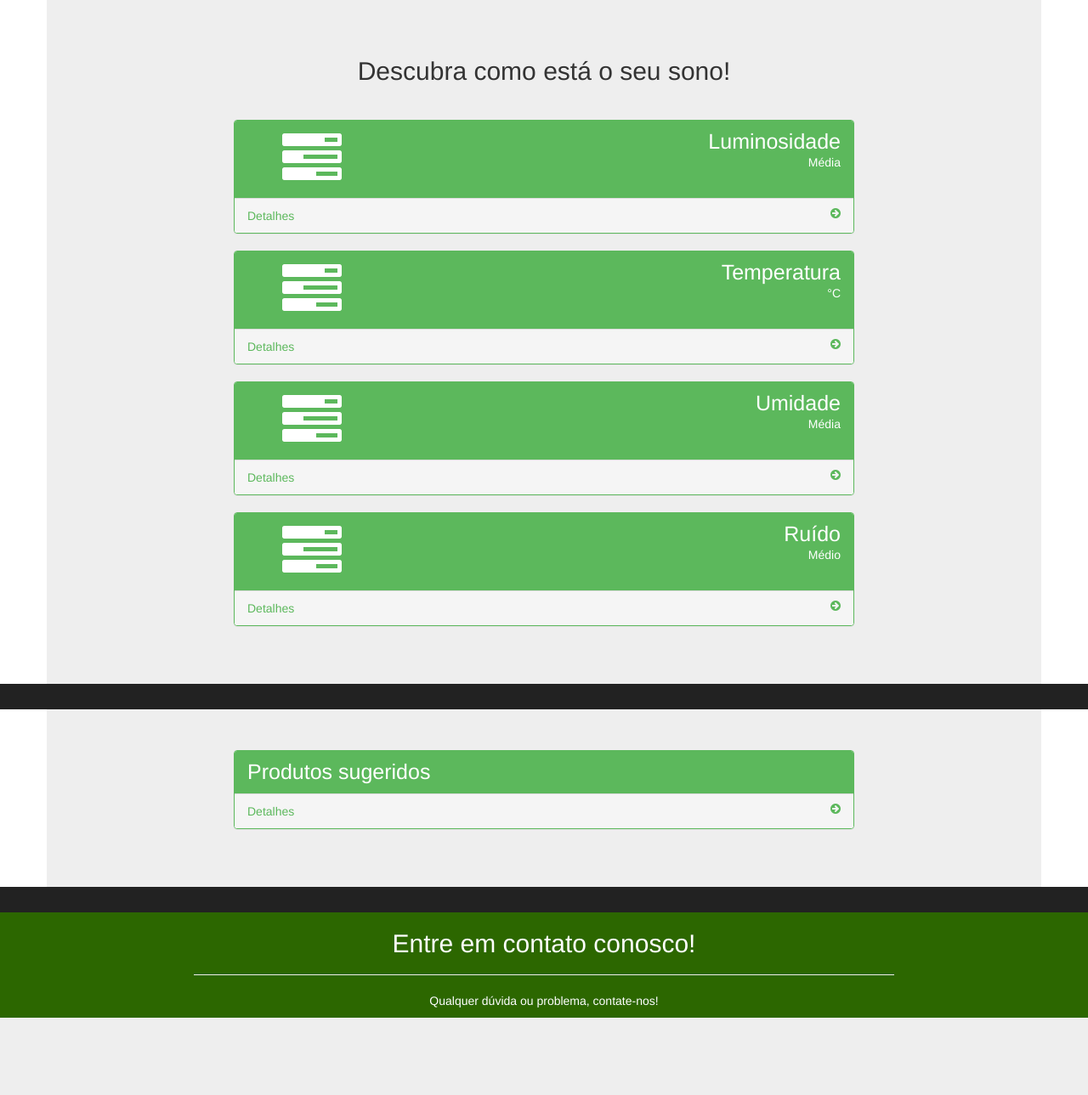
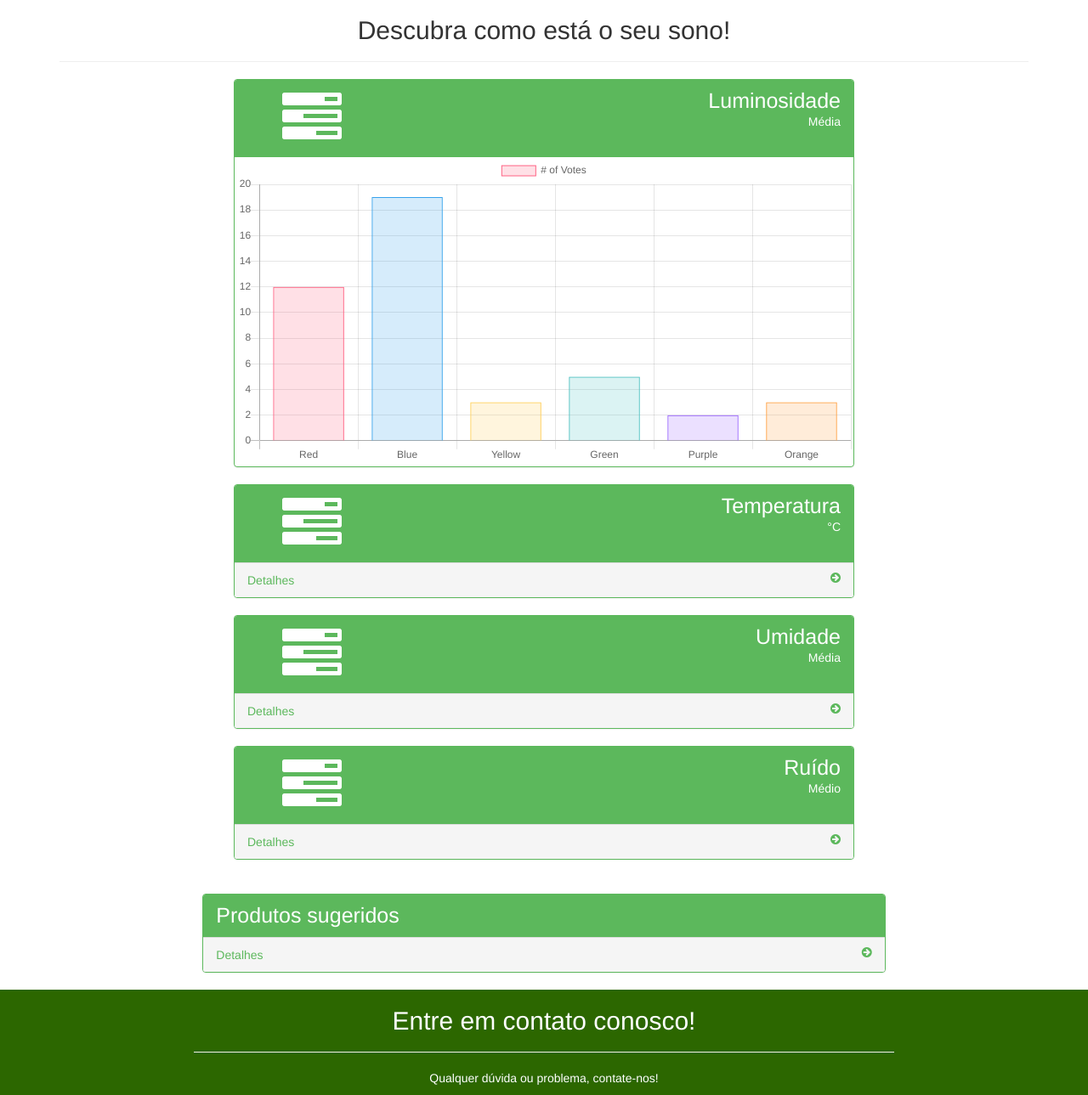
Before and after one commit to sacul43/LabSoft2, a Django app: page /mobileApp/home in a window 1280 px wide. Shown: the part 51-1340 px from the top of the page at 85% size. Before the commit the page ends 1249 px from the top, so only its background shows below. Run offline with Django 3.2, Linux system fonts and the light colour scheme; parts of the project's set-up code (start-up, migrations or seed data) failed here and were passed over; some libraries are stand-ins or nearby versions.

Commit message:
Grafico de testes

```diff
--- a/SmartSleep/mobileApp/views.py
+++ b/SmartSleep/mobileApp/views.py
@@ -13,7 +13,7 @@ def login(request):
         username = request.POST['username']
         password = request.POST['password']
 
-        r = requests.post("http://104.236.90.130:8000/restAPI/login", data={"username" : username, "password" : password})
+        r = requests.post("http://127.0.0.1:8000/restAPI/login", data={"username" : username, "password" : password})
 
         r = r.json()
 
--- a/SmartSleep/static/css/mainPage.css
+++ b/SmartSleep/static/css/mainPage.css
@@ -42,5 +42,16 @@ h1 {
 }
 
 .body {
-  background-color: white;
+  background-color: #E5E4D7;
 }
+
+
+#estatisticas {
+  background-color: #fff;
+  margin-bottom: 0px;
+}
+
+canvas {
+  width: 100%;
+  height: auto;
+}
--- /dev/null
+++ b/SmartSleep/static/js/graficos.js
@@ -0,0 +1,39 @@
+function createGraphic() {
+  var ctx = document.getElementById("myChart");
+  var myChart = new Chart(ctx, {
+    type: 'bar',
+    data: {
+        labels: ["Red", "Blue", "Yellow", "Green", "Purple", "Orange"],
+        datasets: [{
+            label: '# of Votes',
+            data: [12, 19, 3, 5, 2, 3],
+            backgroundColor: [
+                'rgba(255, 99, 132, 0.2)',
+                'rgba(54, 162, 235, 0.2)',
+                'rgba(255, 206, 86, 0.2)',
+                'rgba(75, 192, 192, 0.2)',
+                'rgba(153, 102, 255, 0.2)',
+                'rgba(255, 159, 64, 0.2)'
+            ],
+            borderColor: [
+                'rgba(255,99,132,1)',
+                'rgba(54, 162, 235, 1)',
+                'rgba(255, 206, 86, 1)',
+                'rgba(75, 192, 192, 1)',
+                'rgba(153, 102, 255, 1)',
+                'rgba(255, 159, 64, 1)'
+            ],
+            borderWidth: 1
+        }]
+    },
+    options: {
+        scales: {
+            yAxes: [{
+                ticks: {
+                    beginAtZero:true
+                }
+            }]
+        }
+    }
+});
+};
--- a/SmartSleep/templates/mainPage.html
+++ b/SmartSleep/templates/mainPage.html
@@ -12,6 +12,9 @@
         <link href="{% static "css/mainPage.css" %}" rel="stylesheet">
         <link href="{% static "css/sb-admin.css" %}" rel="stylesheet">
         <link href="{% static "vendor/font-awesome/css/font-awesome.min.css" %}" rel="stylesheet" type="text/css">
+
+        <!--Chart-->
+        <script src="https://cdnjs.cloudflare.com/ajax/libs/Chart.js/2.3.0/Chart.bundle.js"></script>
 
 
         <!--Morris-->
@@ -28,6 +31,9 @@
 
         <!-- Latest compiled JavaScript -->
         <script src="https://maxcdn.bootstrapcdn.com/bootstrap/3.3.7/js/bootstrap.min.js"></script>
+
+        <script src="https://cdnjs.cloudflare.com/ajax/libs/Chart.js/2.3.0/Chart.bundle.js"></script>
+        <script src="{% static "js/graficos.js" %}"></script>
 
         <title>Inicio</title>
     </head>
@@ -54,11 +60,13 @@
         </div>
       </nav>
 
-      <section id="estatisticas" class="bg-light">
-          <div class="container jumbotron">
+      <section id="estatisticas">
+          <div class="container">
               <div class="row">
                   <div class="col-lg-12 text-center">
+                    <div>
                       <h2 class="section-heading">Descubra como está o seu sono!</h2>
+                    </div>
                       <hr class="primary">
 
                       <div class="col-lg-8 col-lg-offset-2 col-md-12">
@@ -74,13 +82,11 @@
                                     </div>
                                 </div>
                             </div>
-                            <a href="#">
-                                <div class="panel-footer">
-                                    <span class="pull-left">Detalhes</span>
-                                    <span class="pull-right"><i class="fa fa-arrow-circle-right"></i></span>
-                                    <div class="clearfix"></div>
-                                </div>
-                            </a>
+                            <div>
+                              <canvas id="myChart" >
+                                  <script>createGraphic();</script>
+                              </canvas>
+                            </div>
                         </div>
                       </div>
 
@@ -161,10 +167,9 @@
 
         </section>
 
-        <div class="clearfix"></div>
-
         <section id="produtos" class="bg-light">
-            <div class="container jumbotron">
+          <br>
+            <div class="container-fluid">
                 <div class="col-lg-8 col-lg-offset-2 col-md-12">
                   <div class="panel panel-green">
                       <div class="panel-heading ">
```
